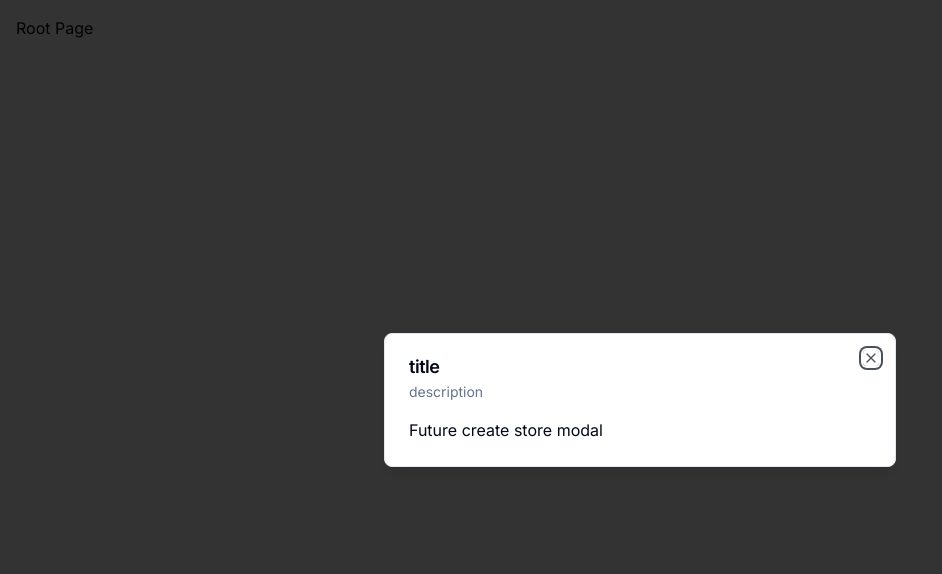
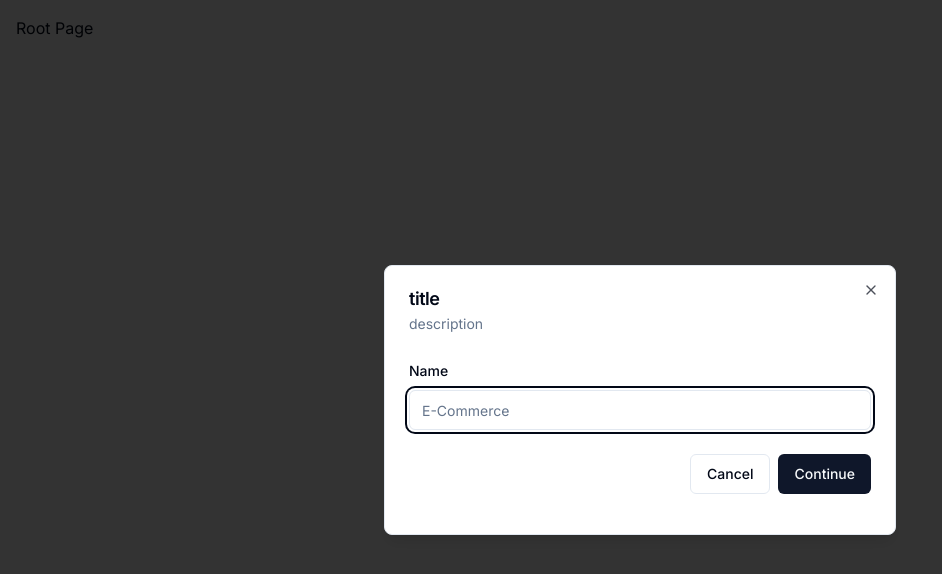
Before and after one commit to agungbp/ecommerce-admin, a Next.js app: page / in a window 1280 px wide. Shown: the top 574 px of the page, without its empty margins (0-942 px from the left). Built offline with nearby package versions, Linux system fonts and the light colour scheme.

Commit message:
add function to modal create store

```diff
--- a/components/modals/store-modal.tsx
+++ b/components/modals/store-modal.tsx
@@ -1,10 +1,31 @@
 "use client"
 
+import * as z from "zod"
 import { useStoreModal } from "@/hooks/use-store-modal"
+import { useForm } from "react-hook-form"
+import { zodResolver } from "@hookform/resolvers/zod"
+import { Form, FormControl, FormField, FormItem, FormLabel, FormMessage } from "../ui/form"
 import { Modal } from "../ui/modal"
+import { Input } from "../ui/input"
+import { Button } from "../ui/button"
+
+const formSchema = z.object({
+    name: z.string().min(1),
+})
 
 export const StoreModal = () => {
     const storeModal = useStoreModal();
+    const form = useForm<z.infer<typeof formSchema>>({
+        resolver: zodResolver(formSchema),
+        defaultValues: {
+            name: "",
+        }
+    })
+
+    const onSubmit = async (data: z.infer<typeof formSchema>) => {
+        console.log(data)
+        storeModal.onClose()
+    }
 
     return (
         <Modal
@@ -13,7 +34,29 @@
             isOpen={storeModal.isOpen}
             onClose={storeModal.onClose}
         >
-            Future create store modal
+            <div className="space-y-4 py-2 pb-4">
+                <Form {...form}>
+                    <form onSubmit={form.handleSubmit(onSubmit)}>
+                        <FormField
+                            name="name"
+                            control={form.control}
+                            render={({ field }) =>
+                                <FormItem>
+                                    <FormLabel>Name</FormLabel>
+                                    <FormControl>
+                                        <Input {...field} placeholder="E-Commerce" />
+                                    </FormControl>
+                                    <FormMessage />
+                                </FormItem>
+                            }
+                        />
+                        <div className="pt-6 space-x-2 flex items-center justify-end w-full">
+                            <Button variant="outline" onClick={storeModal.onClose}>Cancel</Button>
+                            <Button type="submit">Continue</Button>
+                        </div>
+                    </form>
+                </Form>
+            </div>
         </Modal>
     )
 }
--- /dev/null
+++ b/components/ui/form.tsx
@@ -0,0 +1,176 @@
+import * as React from "react"
+import * as LabelPrimitive from "@radix-ui/react-label"
+import { Slot } from "@radix-ui/react-slot"
+import {
+  Controller,
+  ControllerProps,
+  FieldPath,
+  FieldValues,
+  FormProvider,
+  useFormContext,
+} from "react-hook-form"
+
+import { cn } from "@/lib/utils"
+import { Label } from "@/components/ui/label"
+
+const Form = FormProvider
+
+type FormFieldContextValue<
+  TFieldValues extends FieldValues = FieldValues,
+  TName extends FieldPath<TFieldValues> = FieldPath<TFieldValues>
+> = {
+  name: TName
+}
+
+const FormFieldContext = React.createContext<FormFieldContextValue>(
+  {} as FormFieldContextValue
+)
+
+const FormField = <
+  TFieldValues extends FieldValues = FieldValues,
+  TName extends FieldPath<TFieldValues> = FieldPath<TFieldValues>
+>({
+  ...props
+}: ControllerProps<TFieldValues, TName>) => {
+  return (
+    <FormFieldContext.Provider value={{ name: props.name }}>
+      <Controller {...props} />
+    </FormFieldContext.Provider>
+  )
+}
+
+const useFormField = () => {
+  const fieldContext = React.useContext(FormFieldContext)
+  const itemContext = React.useContext(FormItemContext)
+  const { getFieldState, formState } = useFormContext()
+
+  const fieldState = getFieldState(fieldContext.name, formState)
+
+  if (!fieldContext) {
+    throw new Error("useFormField should be used within <FormField>")
+  }
+
+  const { id } = itemContext
+
+  return {
+    id,
+    name: fieldContext.name,
+    formItemId: `${id}-form-item`,
+    formDescriptionId: `${id}-form-item-description`,
+    formMessageId: `${id}-form-item-message`,
+    ...fieldState,
+  }
+}
+
+type FormItemContextValue = {
+  id: string
+}
+
+const FormItemContext = React.createContext<FormItemContextValue>(
+  {} as FormItemContextValue
+)
+
+const FormItem = React.forwardRef<
+  HTMLDivElement,
+  React.HTMLAttributes<HTMLDivElement>
+>(({ className, ...props }, ref) => {
+  const id = React.useId()
+
+  return (
+    <FormItemContext.Provider value={{ id }}>
+      <div ref={ref} className={cn("space-y-2", className)} {...props} />
+    </FormItemContext.Provider>
+  )
+})
+FormItem.displayName = "FormItem"
+
+const FormLabel = React.forwardRef<
+  React.ElementRef<typeof LabelPrimitive.Root>,
+  React.ComponentPropsWithoutRef<typeof LabelPrimitive.Root>
+>(({ className, ...props }, ref) => {
+  const { error, formItemId } = useFormField()
+
+  return (
+    <Label
+      ref={ref}
+      className={cn(error && "text-destructive", className)}
+      htmlFor={formItemId}
+      {...props}
+    />
+  )
+})
+FormLabel.displayName = "FormLabel"
+
+const FormControl = React.forwardRef<
+  React.ElementRef<typeof Slot>,
+  React.ComponentPropsWithoutRef<typeof Slot>
+>(({ ...props }, ref) => {
+  const { error, formItemId, formDescriptionId, formMessageId } = useFormField()
+
+  return (
+    <Slot
+      ref={ref}
+      id={formItemId}
+      aria-describedby={
+        !error
+          ? `${formDescriptionId}`
+          : `${formDescriptionId} ${formMessageId}`
+      }
+      aria-invalid={!!error}
+      {...props}
+    />
+  )
+})
+FormControl.displayName = "FormControl"
+
+const FormDescription = React.forwardRef<
+  HTMLParagraphElement,
+  React.HTMLAttributes<HTMLParagraphElement>
+>(({ className, ...props }, ref) => {
+  const { formDescriptionId } = useFormField()
+
+  return (
+    <p
+      ref={ref}
+      id={formDescriptionId}
+      className={cn("text-sm text-muted-foreground", className)}
+      {...props}
+    />
+  )
+})
+FormDescription.displayName = "FormDescription"
+
+const FormMessage = React.forwardRef<
+  HTMLParagraphElement,
+  React.HTMLAttributes<HTMLParagraphElement>
+>(({ className, children, ...props }, ref) => {
+  const { error, formMessageId } = useFormField()
+  const body = error ? String(error?.message) : children
+
+  if (!body) {
+    return null
+  }
+
+  return (
+    <p
+      ref={ref}
+      id={formMessageId}
+      className={cn("text-sm font-medium text-destructive", className)}
+      {...props}
+    >
+      {body}
+    </p>
+  )
+})
+FormMessage.displayName = "FormMessage"
+
+export {
+  useFormField,
+  Form,
+  FormItem,
+  FormLabel,
+  FormControl,
+  FormDescription,
+  FormMessage,
+  FormField,
+}
--- /dev/null
+++ b/components/ui/input.tsx
@@ -0,0 +1,25 @@
+import * as React from "react"
+
+import { cn } from "@/lib/utils"
+
+export interface InputProps
+  extends React.InputHTMLAttributes<HTMLInputElement> {}
+
+const Input = React.forwardRef<HTMLInputElement, InputProps>(
+  ({ className, type, ...props }, ref) => {
+    return (
+      <input
+        type={type}
+        className={cn(
+          "flex h-10 w-full rounded-md border border-input bg-background px-3 py-2 text-sm ring-offset-background file:border-0 file:bg-transparent file:text-sm file:font-medium placeholder:text-muted-foreground focus-visible:outline-none focus-visible:ring-2 focus-visible:ring-ring focus-visible:ring-offset-2 disabled:cursor-not-allowed disabled:opacity-50",
+          className
+        )}
+        ref={ref}
+        {...props}
+      />
+    )
+  }
+)
+Input.displayName = "Input"
+
+export { Input }
--- /dev/null
+++ b/components/ui/label.tsx
@@ -0,0 +1,26 @@
+"use client"
+
+import * as React from "react"
+import * as LabelPrimitive from "@radix-ui/react-label"
+import { cva, type VariantProps } from "class-variance-authority"
+
+import { cn } from "@/lib/utils"
+
+const labelVariants = cva(
+  "text-sm font-medium leading-none peer-disabled:cursor-not-allowed peer-disabled:opacity-70"
+)
+
+const Label = React.forwardRef<
+  React.ElementRef<typeof LabelPrimitive.Root>,
+  React.ComponentPropsWithoutRef<typeof LabelPrimitive.Root> &
+    VariantProps<typeof labelVariants>
+>(({ className, ...props }, ref) => (
+  <LabelPrimitive.Root
+    ref={ref}
+    className={cn(labelVariants(), className)}
+    {...props}
+  />
+))
+Label.displayName = LabelPrimitive.Root.displayName
+
+export { Label }
--- a/package.json
+++ b/package.json
@@ -10,7 +10,9 @@
   },
   "dependencies": {
     "@clerk/nextjs": "^5.0.1",
+    "@hookform/resolvers": "^3.3.4",
     "@radix-ui/react-dialog": "^1.0.5",
+    "@radix-ui/react-label": "^2.0.2",
     "@radix-ui/react-slot": "^1.0.2",
     "class-variance-authority": "^0.7.0",
     "clsx": "^2.1.0",
@@ -18,8 +20,10 @@
     "next": "14.2.2",
     "react": "^18",
     "react-dom": "^18",
+    "react-hook-form": "^7.51.3",
     "tailwind-merge": "^2.3.0",
     "tailwindcss-animate": "^1.0.7",
+    "zod": "^3.23.3",
     "zustand": "^4.5.2"
   },
   "devDependencies": {
```
Also changed, not shown: 1 other file (tests, documents, lock files or other folders).
